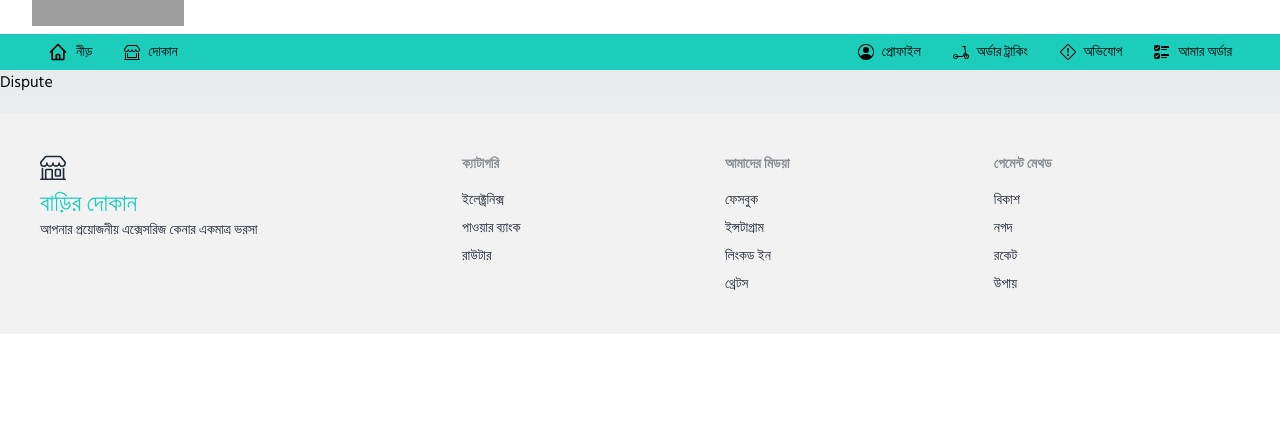
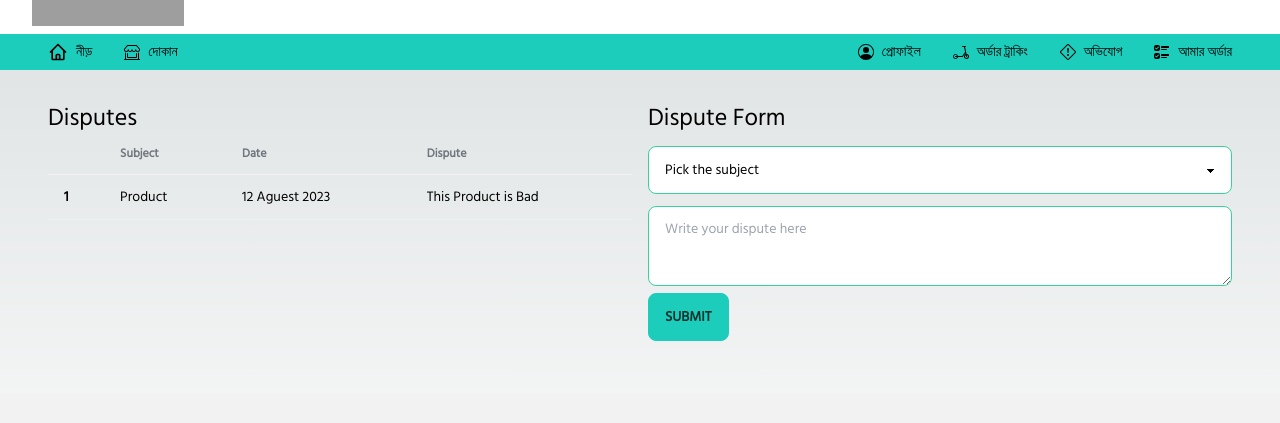
Before and after one commit to absoftlab99/mobile-price, a Next.js app: page /dispute in a window 1280 px wide. Shown: the part 128-551 px from the top of the page. Built offline with nearby package versions, Linux system fonts and the light colour scheme; grey boxes are pictures that could not be loaded.

Commit message:
dispute page completed

```diff
--- a/src/app/dispute/page.jsx
+++ b/src/app/dispute/page.jsx
@@ -2,8 +2,49 @@ import React from 'react';
 
 const page = () => {
     return (
-        <div>
-            Dispute
+        <div className='px-4 md:px-12 py-4 md:py-8'>
+            <div className="grid grid-cols-12 gap-4">
+                <div className="col-span-12 md:col-span-6">
+                <h1 className='text-2xl'>Disputes</h1>
+
+                    <div className="overflow-x-auto">
+                        <table className="table table-zebra">
+                            {/* head */}
+                            <thead>
+                            <tr>
+                                <th></th>
+                                <th>Subject</th>
+                                <th>Date</th>
+                                <th>Dispute</th>
+                            </tr>
+                            </thead>
+                            <tbody>
+                            {/* row 1 */}
+                            <tr>
+                                <th>1</th>
+                                <td>Product</td>
+                                <td>12 Aguest 2023</td>
+                                <td>This Product is Bad</td>
+                            </tr>
+                            </tbody>
+                        </table>
+                    </div>
+                </div>
+                <div className="col-span-12 md:col-span-6">
+                <h1 className="text-2xl">Dispute Form</h1>
+                        <select id='option' className="select select-success w-full my-3">
+                        <option disabled selected>Pick the subject</option>
+                        <option>Order</option>
+                        <option>Delivery</option>
+                        <option>Price</option>
+                        <option>Product</option>
+                        </select>
+                    <div>
+                        <textarea className="textarea textarea-success w-full h-20" placeholder="Write your dispute here"></textarea>
+                    </div>
+                    <button className='btn btn-accent'>Submit</button>
+                </div>
+            </div>
         </div>
     );
 };
```
